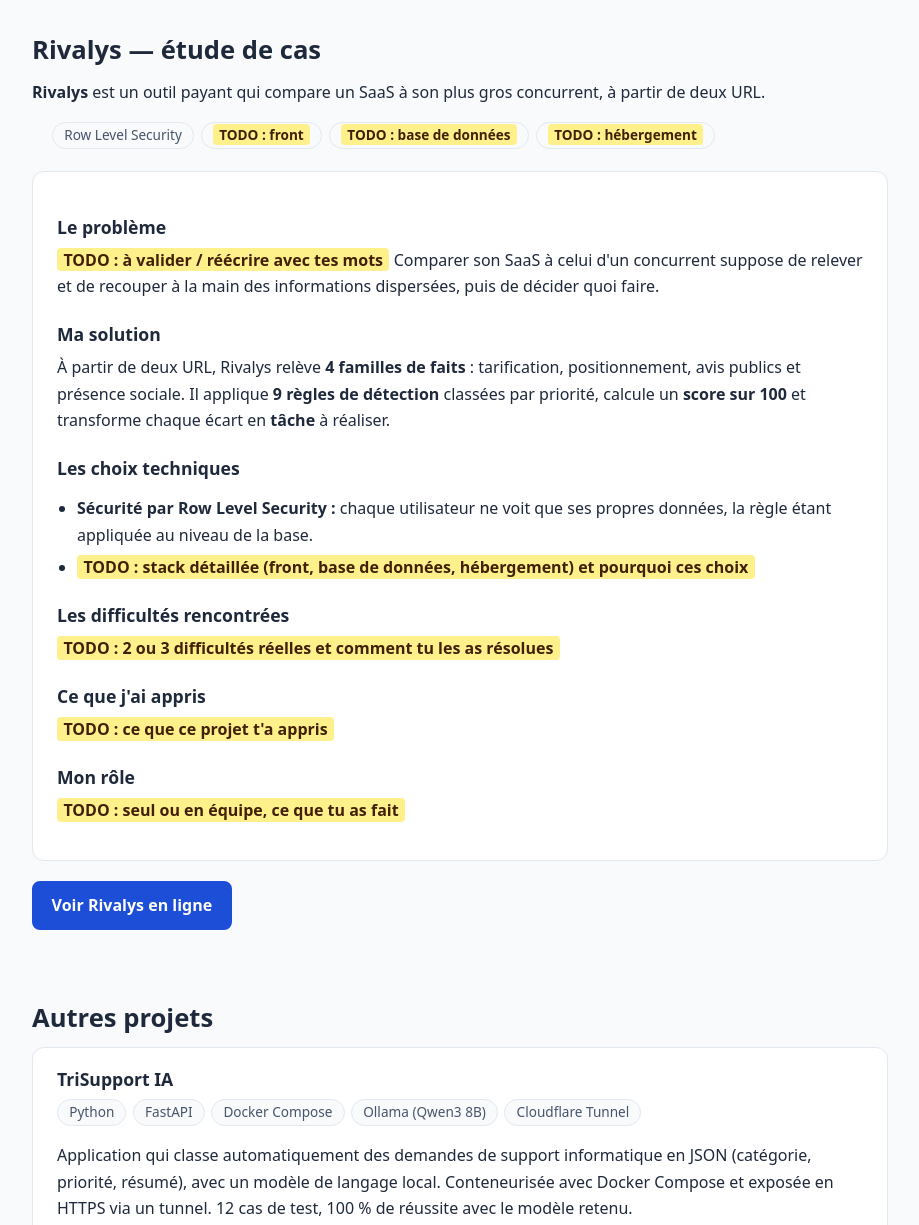
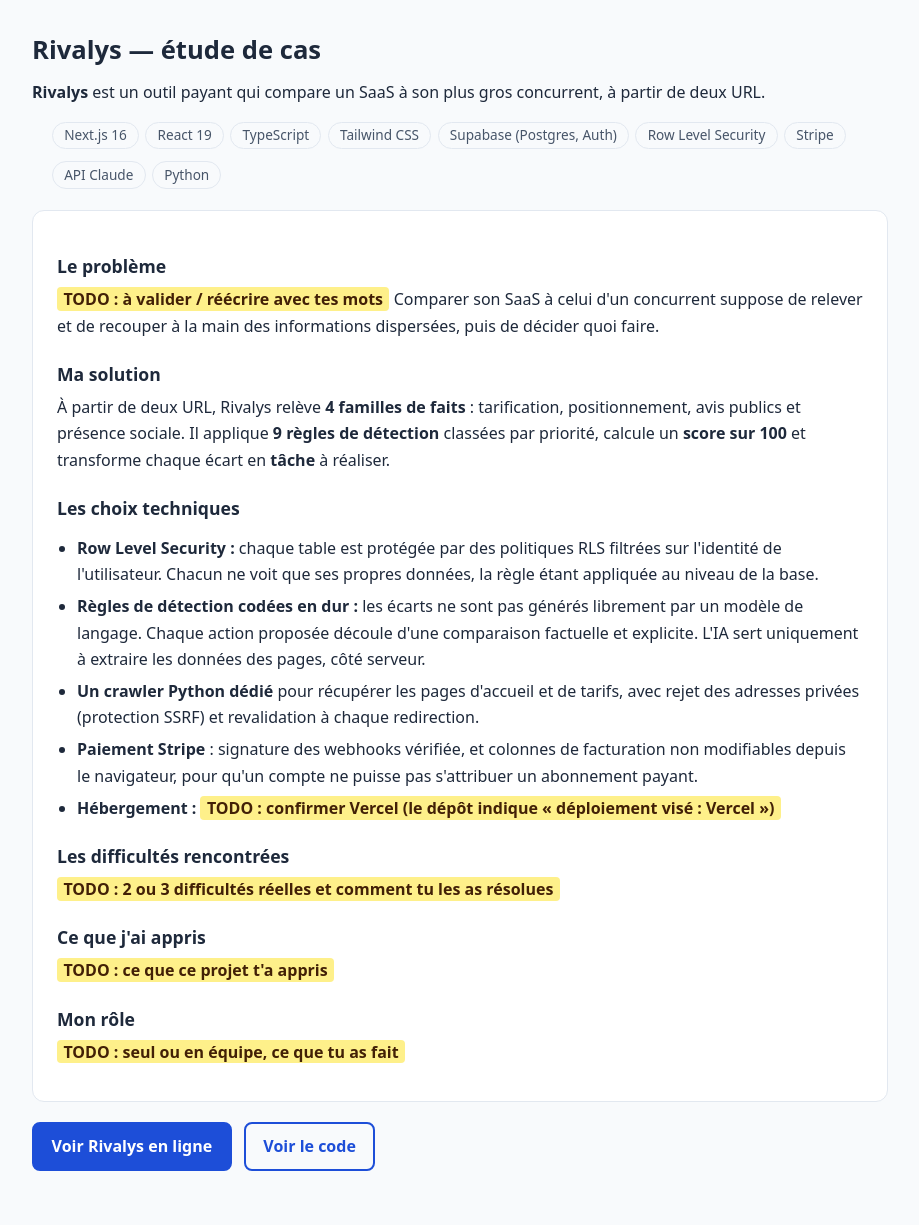
Before and after one commit to lucasthvt/lucasthvt.github.io, a plain HTML site: page index.html in a window 1280 px wide. Shown: the part 480-1705 px from the top of the page, without its empty margins (180-1099 px from the left). Drawn offline with Linux system fonts and the light colour scheme.

Commit message:
Rivalys : stack, choix techniques vérifiés dans le dépôt et lien du code
Co-Authored-By: Claude Sonnet 5.5 <noreply@anthropic.com>
Claude-Session: https://claude.ai/code/session_01Tf4WCkrtH9cETzmRm39jSy

```diff
--- a/index.html
+++ b/index.html
@@ -60,10 +60,7 @@
         <h2 id="rivalys-titre">Rivalys — étude de cas</h2>
         <p><strong>Rivalys</strong> est un outil payant qui compare un SaaS à son plus gros concurrent, à partir de deux URL.</p>
         <ul class="tags" aria-label="Technologies">
-          <li>Row Level Security</li>
-          <li><span class="todo">TODO : front</span></li>
-          <li><span class="todo">TODO : base de données</span></li>
-          <li><span class="todo">TODO : hébergement</span></li>
+          <li>Next.js 16</li><li>React 19</li><li>TypeScript</li><li>Tailwind CSS</li><li>Supabase (Postgres, Auth)</li><li>Row Level Security</li><li>Stripe</li><li>API Claude</li><li>Python</li>
         </ul>
 
         <div class="card">
@@ -75,8 +72,11 @@
 
           <h3>Les choix techniques</h3>
           <ul>
-            <li><strong>Sécurité par Row Level Security :</strong> chaque utilisateur ne voit que ses propres données, la règle étant appliquée au niveau de la base.</li>
-            <li><span class="todo">TODO : stack détaillée (front, base de données, hébergement) et pourquoi ces choix</span></li>
+            <li><strong>Row Level Security :</strong> chaque table est protégée par des politiques RLS filtrées sur l'identité de l'utilisateur. Chacun ne voit que ses propres données, la règle étant appliquée au niveau de la base.</li>
+            <li><strong>Règles de détection codées en dur :</strong> les écarts ne sont pas générés librement par un modèle de langage. Chaque action proposée découle d'une comparaison factuelle et explicite. L'IA sert uniquement à extraire les données des pages, côté serveur.</li>
+            <li><strong>Un crawler Python dédié</strong> pour récupérer les pages d'accueil et de tarifs, avec rejet des adresses privées (protection SSRF) et revalidation à chaque redirection.</li>
+            <li><strong>Paiement Stripe</strong> : signature des webhooks vérifiée, et colonnes de facturation non modifiables depuis le navigateur, pour qu'un compte ne puisse pas s'attribuer un abonnement payant.</li>
+            <li><strong>Hébergement :</strong> <span class="todo">TODO : confirmer Vercel (le dépôt indique « déploiement visé : Vercel »)</span></li>
           </ul>
 
           <h3>Les difficultés rencontrées</h3>
@@ -89,7 +89,8 @@
           <p><span class="todo">TODO : seul ou en équipe, ce que tu as fait</span></p>
         </div>
 
-        <p style="margin-top:1.25rem"><a class="btn btn-primary" href="https://rivalys.com" target="_blank" rel="noopener">Voir Rivalys en ligne</a></p>
+        <p class="actions" style="margin-top:1.25rem"><a class="btn btn-primary" href="https://rivalys.com" target="_blank" rel="noopener">Voir Rivalys en ligne</a>
+        <a class="btn" href="https://github.com/lucasthvt/rivalys" target="_blank" rel="noopener">Voir le code<span class="sr-only"> de Rivalys</span></a></p>
       </div>
     </section>
 
```
